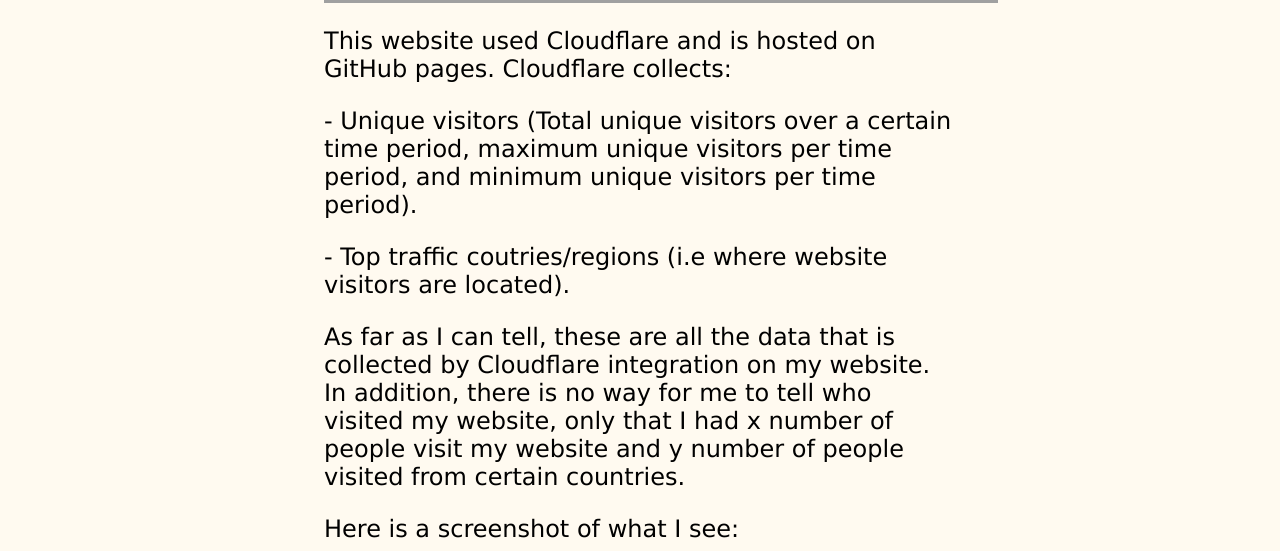
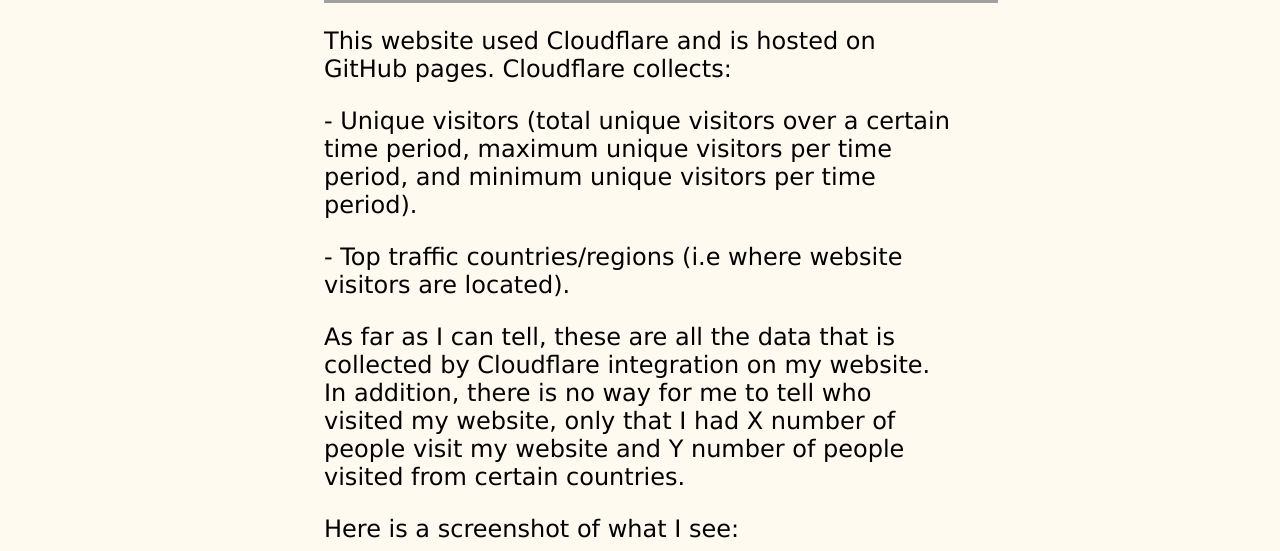
Before and after one commit to simon0h/simon0h.github.io, a Jekyll site: the page built from privacy/index.html, in a window 1280 px wide. Shown: the part 288-839 px from the top of the page. Built offline with Jekyll 4.4.1, drawn with Linux system fonts in a browser that asks for light colours; nearby versions of some CDN libraries.

Commit message:
Typos :(

```diff
--- a/about/index.html
+++ b/about/index.html
@@ -31,7 +31,7 @@
 	<h2> "Design philosophy" </h2>
 	<hr>
 	<p> I put design philosophy in quotes because to me, design philosophy is something that is set out as a guideline for other people to follow. But I was designing this website with certain design goals in mind, so I guess that design philosophy is a semi-correct term.
-		I wanted this design to be simple (both visually and functionally), be in dark mode, and reflect what I thought to be "good design". To get more into simplicity, I wanted to find the right balance between too little and too much.
+		I wanted this design to be simple (both visually and functionally), have dark mode, and reflect what I thought to be "good design". To get more into simplicity, I wanted to find the right balance between too little and too much.
 		It's easy to get too focused on simplicity and make things simple on the surface while not being functionally simple. The inverse can be true as well. It's easy to get too focused on providing too much information as much as possible that the user will become inundated with information
 		<a href="https://external-preview.redd.it/m-AVpUbWjSEoFSLCzvlLj0-AKI4-dXFxaukEt75upGs.jpg?auto=webp&s=f5ec909ded3fd91442b800613d5c498f86be8913" target="_blank" rel="noopener noreferrer">(Pied Piper's UI is a good example)</a>.
 		I think I achieved the right balance here. Besides, it's not like I have that much information to display anyways, so I was lucky in that regard.
--- a/privacy/index.html
+++ b/privacy/index.html
@@ -13,9 +13,9 @@
 	<hr>
 	<p> This website used Cloudflare and is hosted on GitHub pages. Cloudflare collects: </p>
 
-	<p> - Unique visitors (Total unique visitors over a certain time period, maximum unique visitors per time period, and minimum unique visitors per time period). </p>
-	<p> - Top traffic coutries/regions (i.e where website visitors are located). </p>
-	<p> As far as I can tell, these are all the data that is collected by Cloudflare integration on my website. In addition, there is no way for me to tell who visited my website, only that I had x number of people visit my website and y number of people visited from certain countries. </p>
+	<p> - Unique visitors (total unique visitors over a certain time period, maximum unique visitors per time period, and minimum unique visitors per time period). </p>
+	<p> - Top traffic countries/regions (i.e where website visitors are located). </p>
+	<p> As far as I can tell, these are all the data that is collected by Cloudflare integration on my website. In addition, there is no way for me to tell who visited my website, only that I had X number of people visit my website and Y number of people visited from certain countries. </p>
 	<p> Here is a screenshot of what I see: </p>
 	<p title = "screenshot"><a href="https://github.com/simon0h/simon0h.github.io/blob/master/images/cloudflare.png" target="_blank" rel="noopener noreferrer"><p class = "links"> Screenshot &ensp;<i class="fa fa-external-link-alt" style="font-size:85%;"></i></a></p>
 	<p> In addition, GitHub pages does not collect any data as far as I could tell. </p>
```
